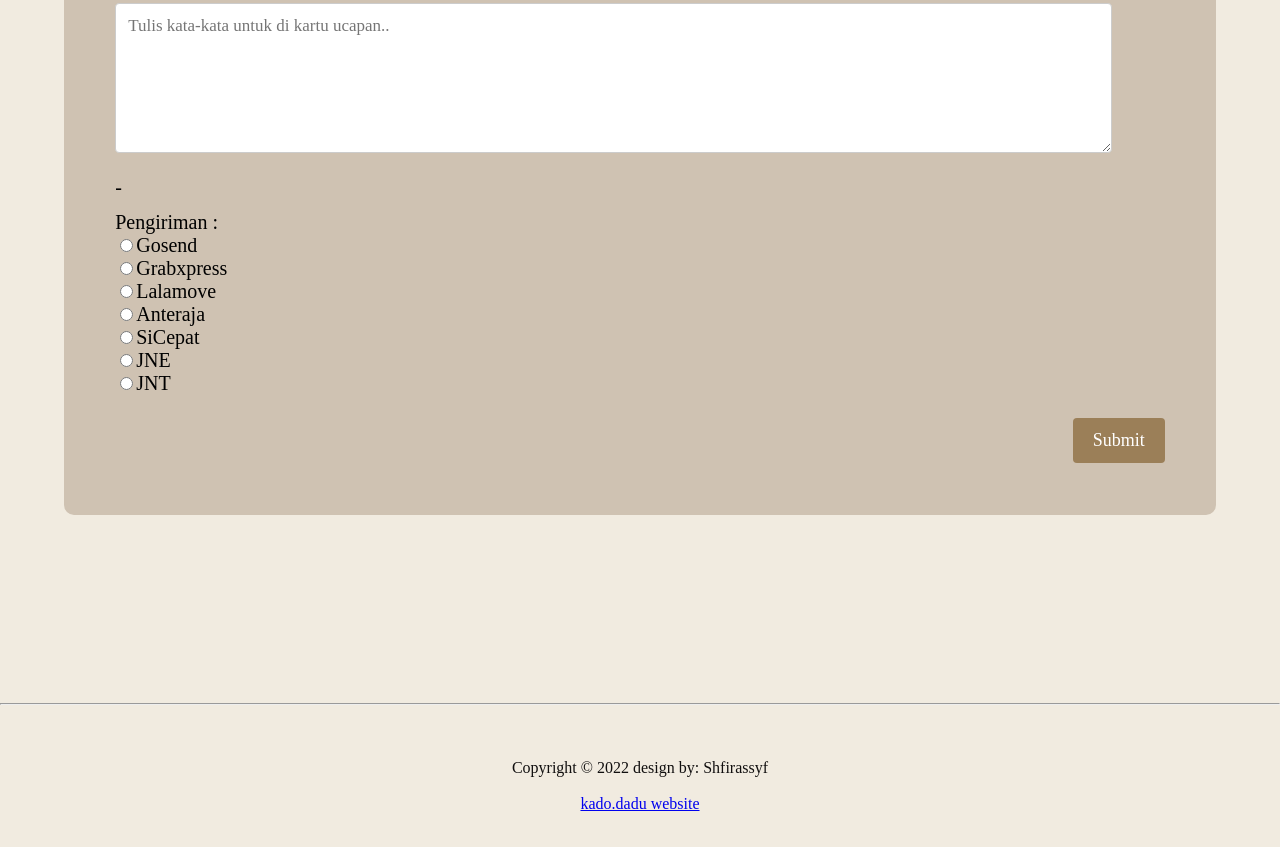
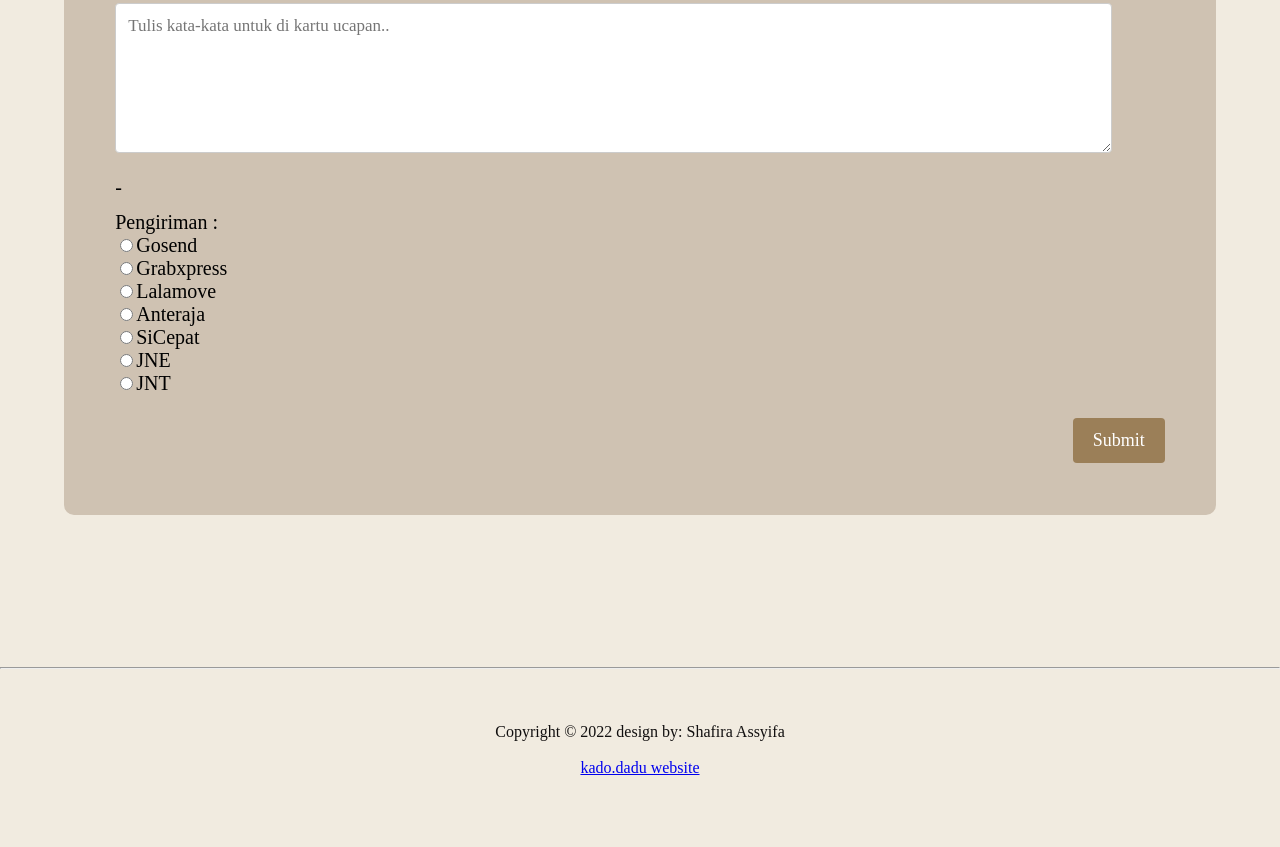
Before and after one commit to shafirassyf/coba.github.io, a plain HTML site: page Registration.html in a window 1280 px wide. Shown: the part 663-1510 px from the top of the page. After the commit the page ends 1486 px from the top, so only its background shows below. Drawn offline with Linux system fonts and the light colour scheme.

Commit message:
Update Registration.html

```diff
--- a/Registration.html
+++ b/Registration.html
@@ -97,12 +97,12 @@
   </form>
 </div>
 
-<br><br><br><br><br><br><br><br><br><br>
+<br><br><br><br><br><br><br><br>
 
 <!-- FOOTER -->
 <hr>
 <footer>
-	<p>Copyright © 2022 design by: Shfirassyf<br><br>
+	<p>Copyright © 2022 design by: Shafira Assyifa<br><br>
 	<a href="https://g.page/r/CSFiT39QSsRcEAE">kado.dadu website</a></p>
   </footer>
 	  </div>
```
